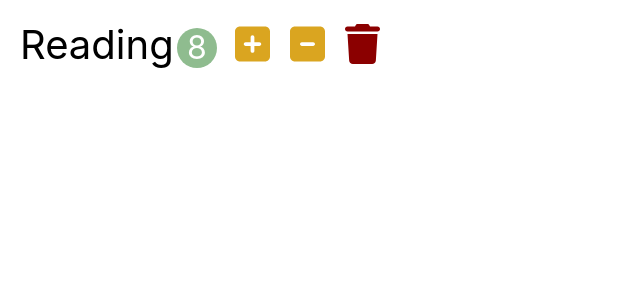
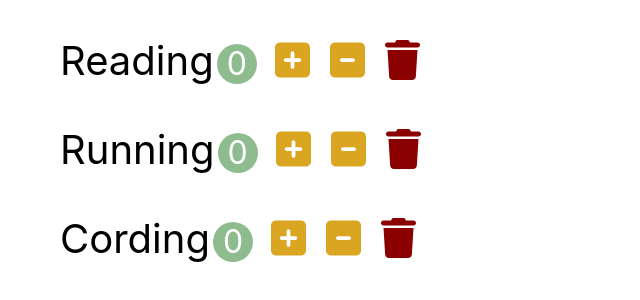
Before and after one commit to zitoyeo/TodoApp.ReactJS, a React (Create React App) app: page / in a window 1280 px wide. Shown: the top 300 px of the page, without its empty margins (0-640 px from the left). Built offline with nearby package versions, Linux system fonts and the light colour scheme.

Commit message:
add Habits

```diff
--- a/src/app.jsx
+++ b/src/app.jsx
@@ -1,9 +1,9 @@
 import React from "react";
 import "./app.css";
-import Habit from "./components/habit";
+import Habits from "./components/habits";
 
 function App() {
-  return <Habit />;
+  return <Habits />;
 }
 
 export default App;
--- a/src/components/habit.jsx
+++ b/src/components/habit.jsx
@@ -1,15 +1,37 @@
 import React, { Component } from "react";
 
 class Habit extends Component {
+  state = {
+    count: 0,
+  };
+
+  handleIncresment = () => {
+    //state 오브젝트 안에 있는 count를 증가 한뒤 state를 업데이트 해야 한다.
+    this.setState({ count: this.state.count + 1 });
+  };
+
+  handleDecrement = () => {
+    const count = this.state.count - 1;
+    this.setState({ count: count < 0 ? 0 : count });
+  };
+
   render() {
+    console.log(this.props);
+    const { name, count } = this.props.habit;
     return (
       <li className="habit">
-        <span className="habit-name">Reading</span>
-        <span className="habit-count">8</span>
-        <button className="habit-button habit-increase">
+        <span className="habit-name">{name}</span>
+        <span className="habit-count">{count}</span>
+        <button
+          className="habit-button habit-increase"
+          onClick={this.handleIncresment}
+        >
           <i className="fa-solid fa-square-plus"></i>
         </button>
-        <button className="habit-button habit-decrease">
+        <button
+          className="habit-button habit-decrease"
+          onClick={this.handleDecrement}
+        >
           <i className="fa-solid fa-square-minus"></i>
         </button>
         <button className="habit-button habit-delete">
--- /dev/null
+++ b/src/components/habits.jsx
@@ -0,0 +1,34 @@
+import React, { Component } from "react";
+import Habit from "./habit";
+
+class Habits extends Component {
+  state = {
+    habits: [
+      {
+        id: 1,
+        name: "Reading",
+        count: 0,
+      },
+      {
+        id: 2,
+        name: "Running",
+        count: 0,
+      },
+      {
+        id: 3,
+        name: "Cording",
+        count: 0,
+      },
+    ],
+  };
+  render() {
+    return (
+      <ul>
+        {this.state.habits.map((habit) => (
+          <Habit key={habit.id} habit={habit} />
+        ))}
+      </ul>
+    );
+  }
+}
+export default Habits;
```
